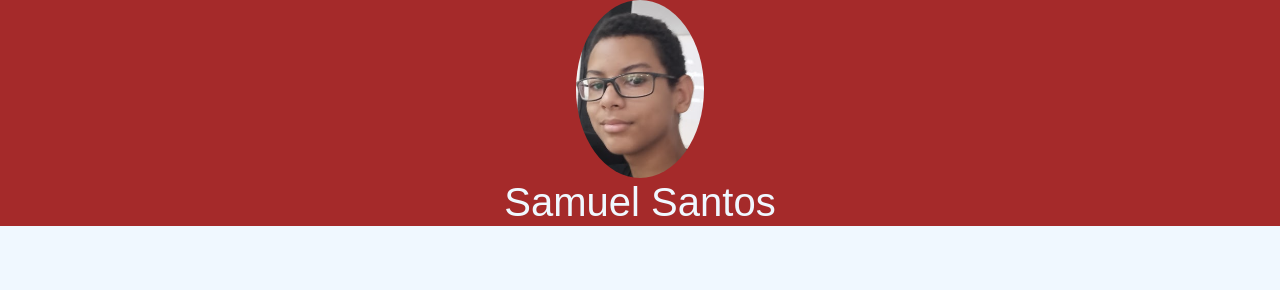
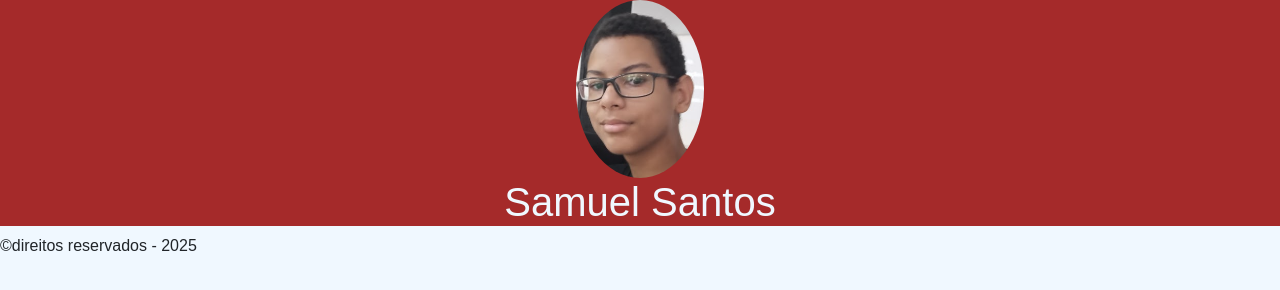
Before and after one commit to sydneysantos12/postifolio-pessoal, a plain HTML site: page index.html in a window 1280 px wide. Drawn offline with nearby package versions, Linux system fonts and the light colour scheme.

Commit message:
Update index.html

```diff
--- a/index.html
+++ b/index.html
@@ -14,7 +14,7 @@
         <img class="img-perfil" src="img/Captura de tela 2025-03-21 144259.png" alt="imagem de Perfil">
         <h1 class="txt-perfil">Samuel Santos</h1>
     </header>
-
+    <footer>&copy;direitos reservados - 2025</footer>
 </body>
 
 <script src="https://cdn.jsdelivr.net/npm/bootstrap@5.3.3/dist/js/bootstrap.bundle.min.js"></script>
```
